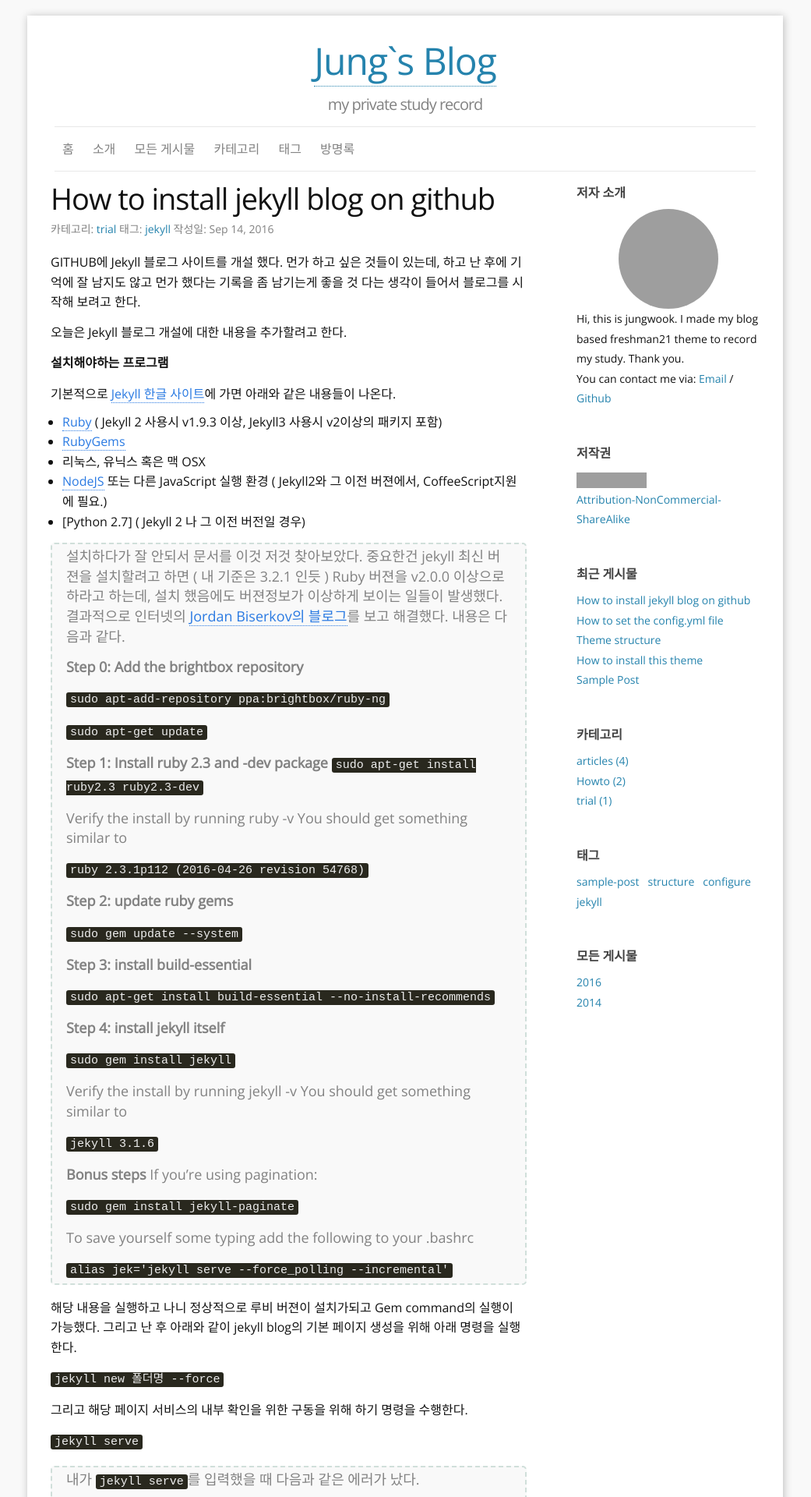
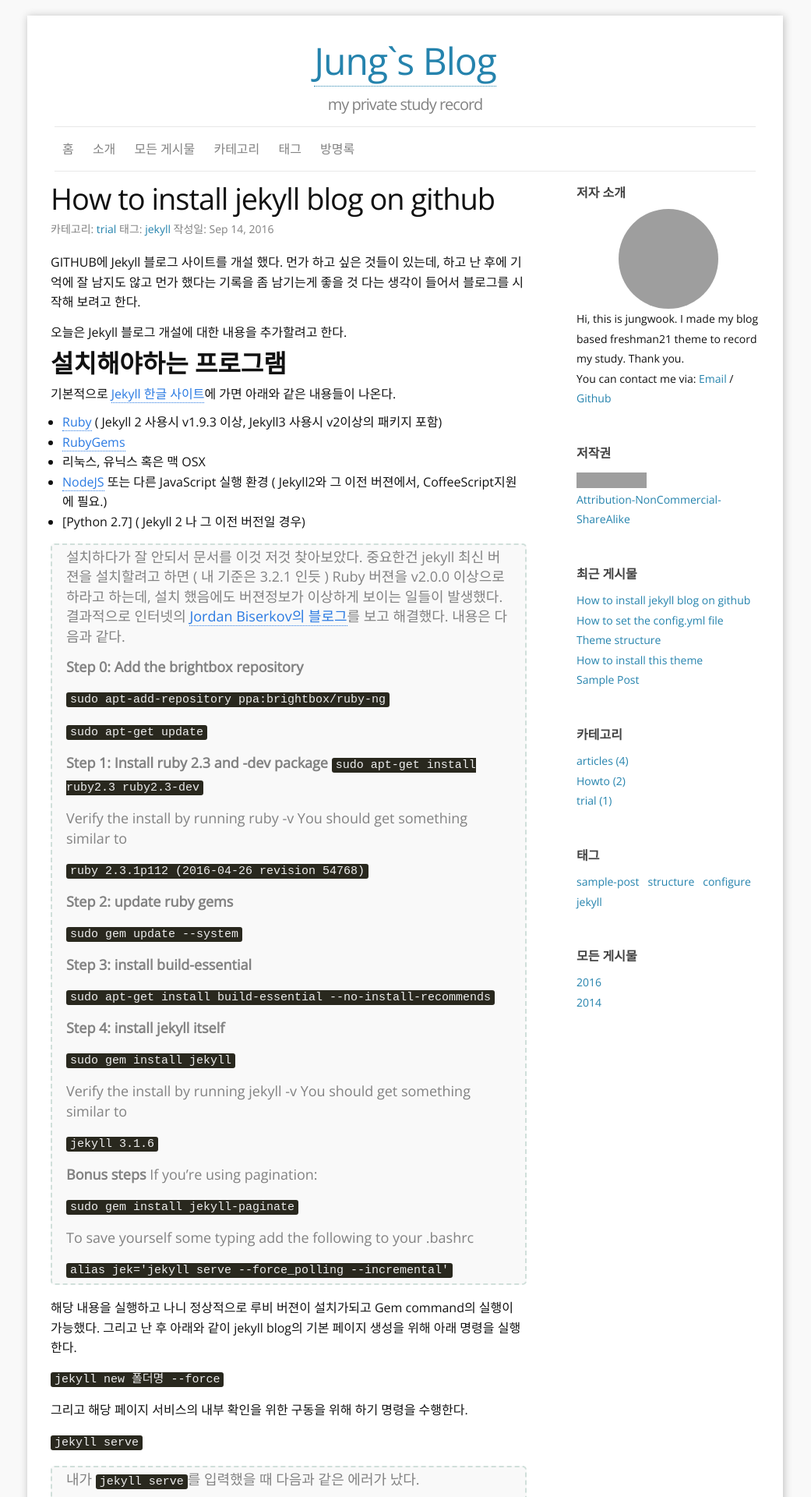
Before and after one commit to crispar/crispar.github.io, a Jekyll site: the page built from _posts/2016-09-14-how-to-install-jekyll-in-github.md, in a window 1280 px wide. Shown: the top 1920 px of the page at 78% size, without its empty margins (120-1161 px from the left). Built offline with Jekyll 4.4.1, drawn with Linux system fonts in a browser that asks for light colours; comment, search, counter and statistics services are not loaded; grey boxes are pictures that could not be loaded.

```diff
--- a/_posts/2016-09-14-how-to-install-jekyll-in-github.md
+++ b/_posts/2016-09-14-how-to-install-jekyll-in-github.md
@@ -11,7 +11,7 @@ GITHUB에 Jekyll 블로그 사이트를 개설 했다. 먼가 하고 싶은 것
 
 오늘은 Jekyll 블로그 개설에 대한 내용을 추가할려고 한다.
 
-**설치해야하는 프로그램**
+## **설치해야하는 프로그램**
 
 기본적으로 [Jekyll 한글 사이트](https://jekyllrb-ko.github.io)에 가면 아래와 같은 내용들이 나온다.
  - [Ruby](http://www.ruby-lang.org/en/downloads/) ( Jekyll 2 사용시 v1.9.3 이상,  Jekyll3 사용시 v2이상의 패키지 포함)
```
